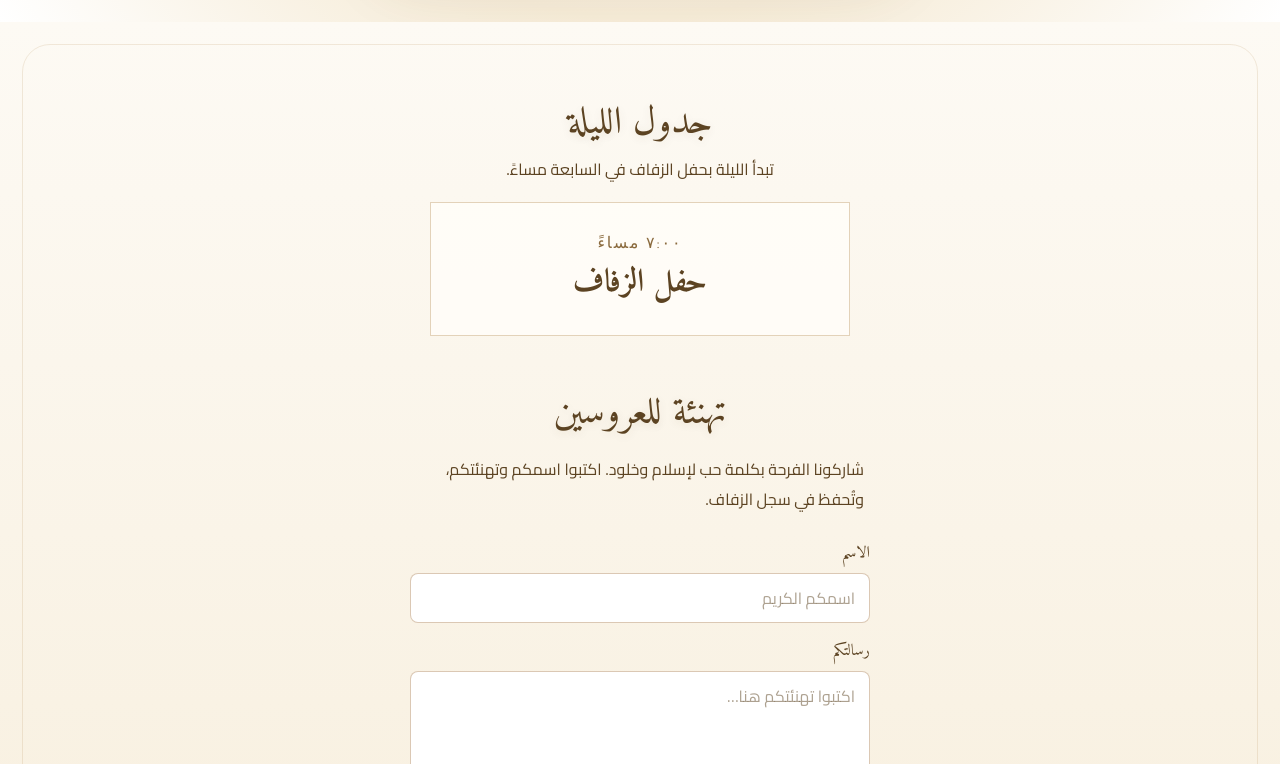
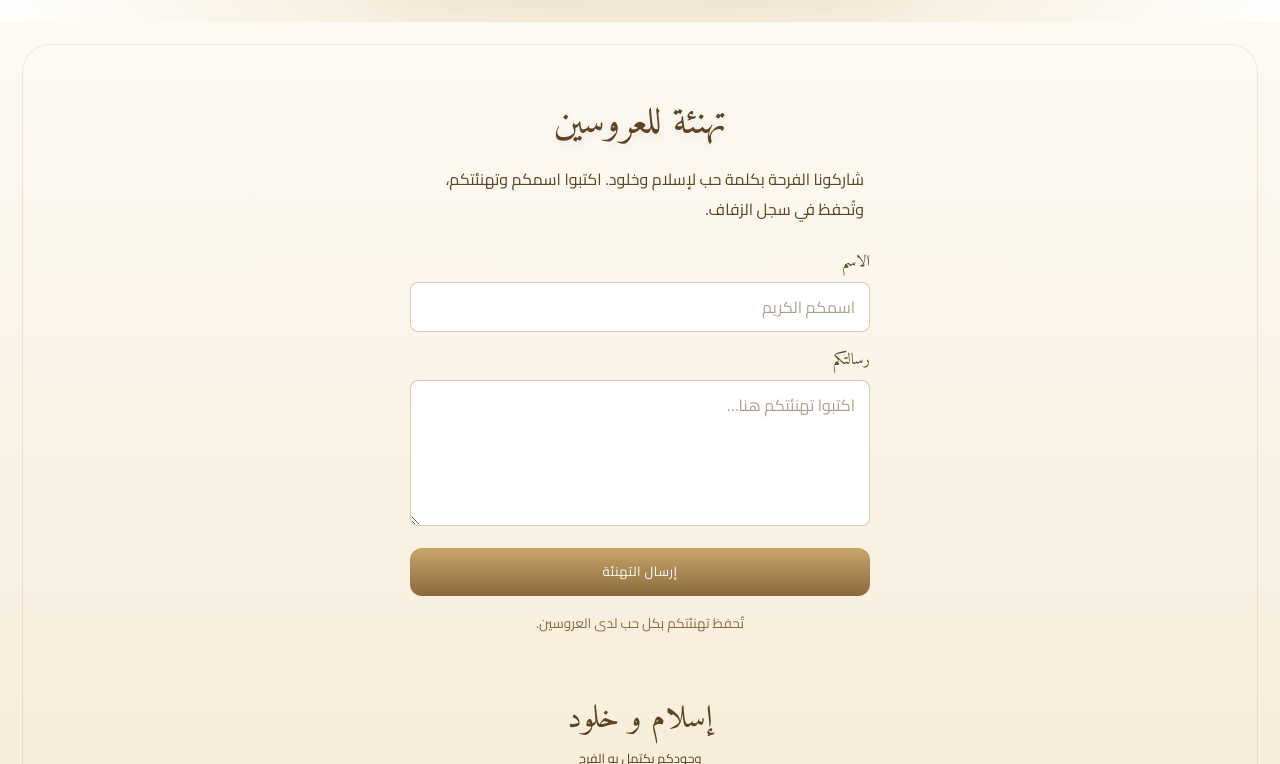
Before and after one commit to EslamA99/EslamAndLolla, a Next.js app: page / in a window 1280 px wide. Shown: the part 3036-3800 px from the top of the page. Built offline with nearby package versions, Linux system fonts and the light colour scheme; no server answers; a web font is replaced by a local one.

Commit message:
Update InvitationLetter.tsx

```diff
--- a/components/InvitationLetter.tsx
+++ b/components/InvitationLetter.tsx
@@ -259,18 +259,6 @@ export function InvitationLetter({ reducedMotion }: Props) {
       </section>
 
       <section className="gold-panel gold-sheet gold-sheet--tail">
-        <InViewReveal delay={0.1} y={24} reducedMotion={reducedMotion} className="gold-sheet__block">
-          <h2 className="gold-title gold-title--sm">{COPY.timeline.ar}</h2>
-          <p className="sheet__body">{COPY.timelineBody.ar}</p>
-          <div className="timeline-card">
-            {TIMELINE.map((item) => (
-              <div key={item.title.ar} className="timeline-card__item">
-                <span>{item.time.ar}</span>
-                <strong>{item.title.ar}</strong>
-              </div>
-            ))}
-          </div>
-        </InViewReveal>
 
         <InViewReveal delay={0.2} y={24} reducedMotion={reducedMotion} className="gold-sheet__block">
           <h2 className="gold-title gold-title--sm">{COPY.blessing.ar}</h2>
@@ -278,7 +266,6 @@ export function InvitationLetter({ reducedMotion }: Props) {
         </InViewReveal>
 
         <footer className="letter-footer">
-          <span className="letter-footer__monogram">{COUPLE.monogram}</span>
           <p>
             {COUPLE.first} و {COUPLE.second}
           </p>
```
